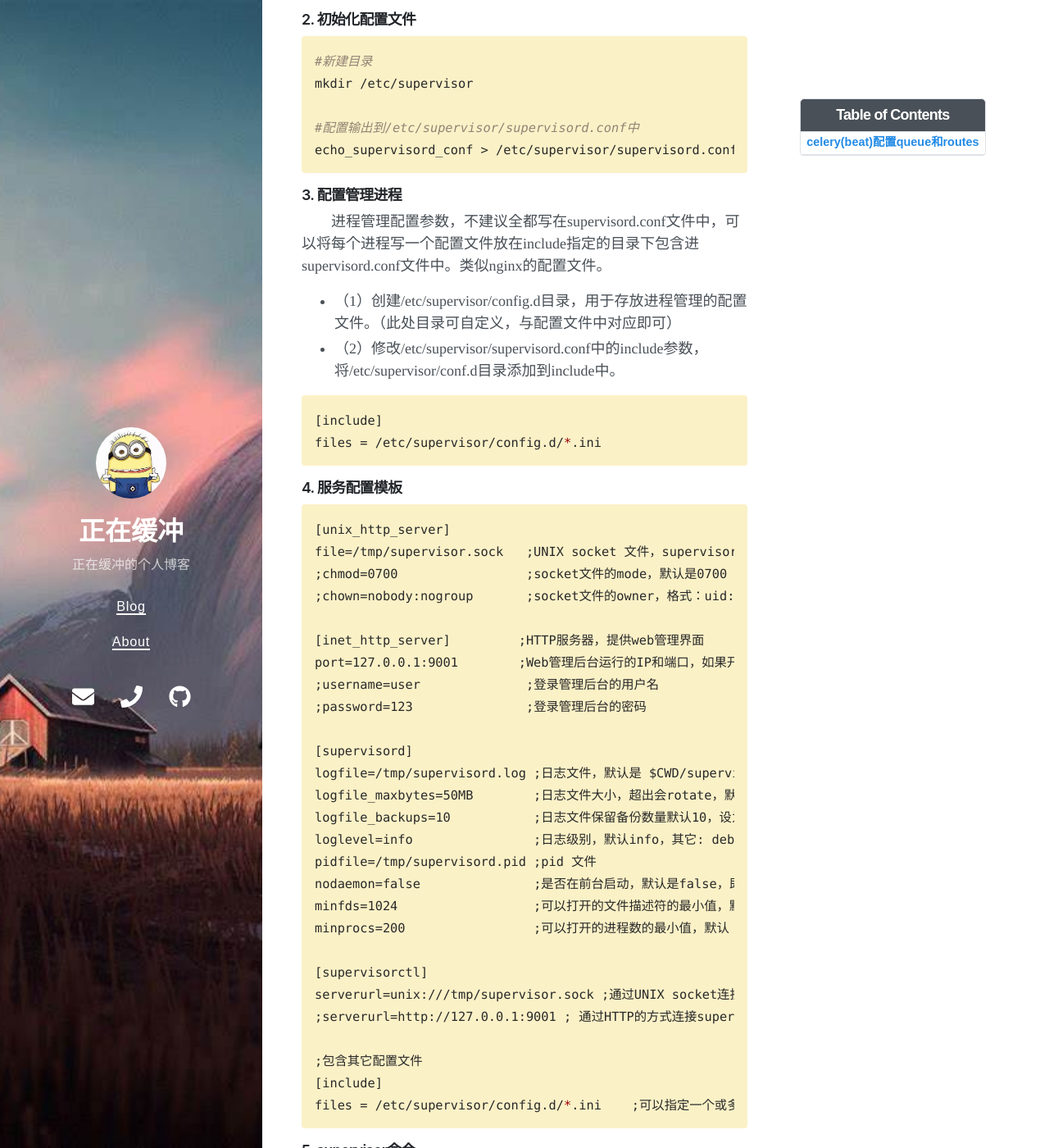
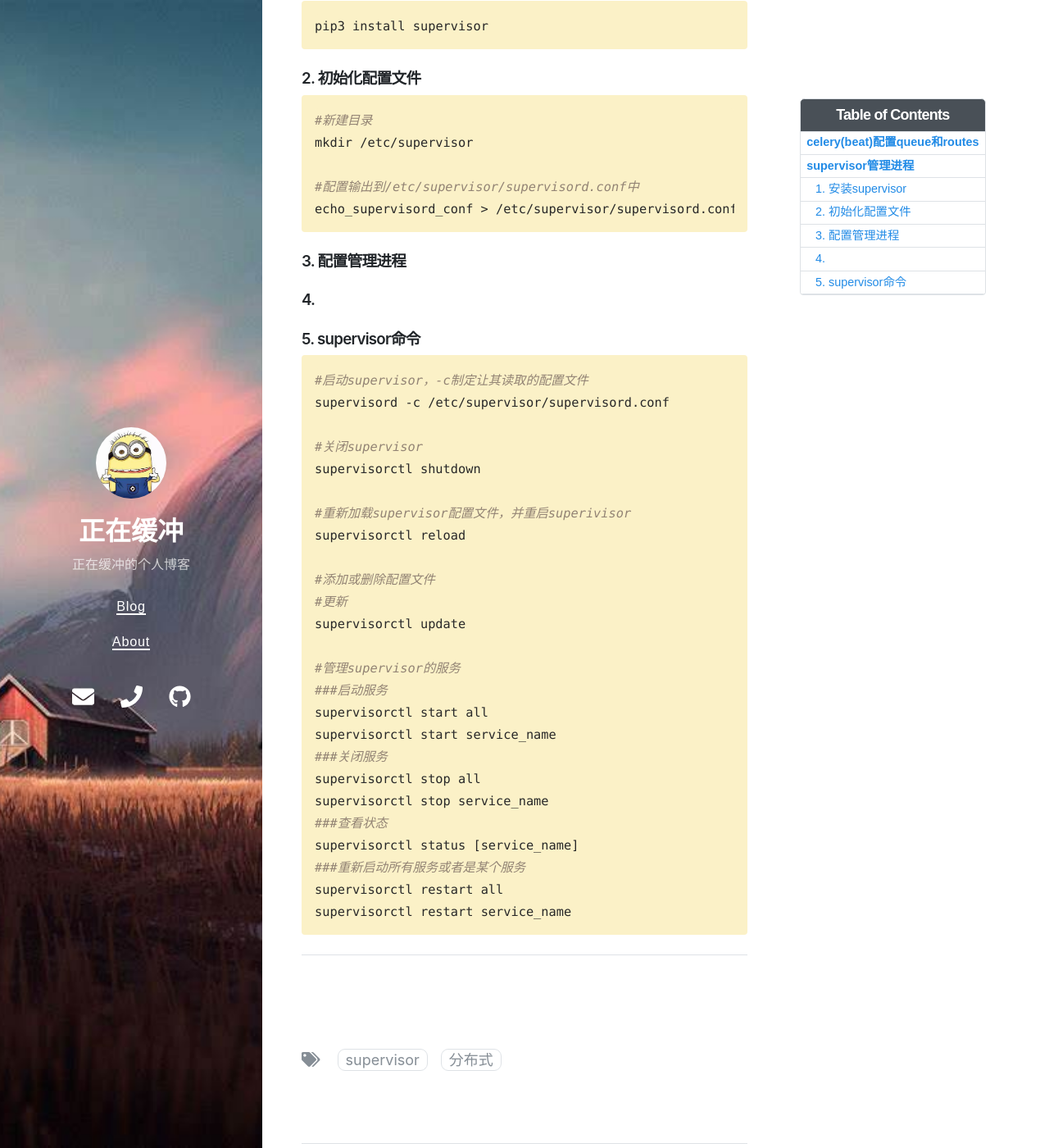
Before and after one commit to Zzhc3321/personal-blog.github.io, a Jekyll site: the page built from _posts/2022-03-13-supervisor配置.md, in a window 1280 px wide and 1400 px high, scrolled down 1144 px. Shown: the whole window at 82% size. Built offline with Jekyll 4.4.1, drawn with Linux system fonts in a browser that asks for light colours; nearby versions of some CDN libraries.

Commit message:
修改文件: _posts/2022-03-13-supervisor配置.md

````diff
--- a/_posts/2022-03-13-supervisor配置.md
+++ b/_posts/2022-03-13-supervisor配置.md
@@ -73,55 +74,13 @@
 echo_supervisord_conf > /etc/supervisor/supervisord.conf
 ```
 
-#### 3. 配置管理进程
-&emsp;&emsp;进程管理配置参数，不建议全都写在supervisord.conf文件中，可以将每个进程写一个配置文件放在include指定的目录下包含进supervisord.conf文件中。类似nginx的配置文件。
+### 3. 配置管理进程
 
 
-- （1）创建/etc/supervisor/config.d目录，用于存放进程管理的配置文件。（此处目录可自定义，与配置文件中对应即可）
-- （2）修改/etc/supervisor/supervisord.conf中的include参数，将/etc/supervisor/conf.d目录添加到include中。
+### 4.
 
 
-
-
-```shell
-[include]
-files = /etc/supervisor/config.d/*.ini
-```
-
-
-#### 4. 服务配置模板
-
-```shell
-[unix_http_server]
-file=/tmp/supervisor.sock   ;UNIX socket 文件，supervisorctl 会使用
-;chmod=0700                 ;socket文件的mode，默认是0700
-;chown=nobody:nogroup       ;socket文件的owner，格式：uid:gid
-
-[inet_http_server]         ;HTTP服务器，提供web管理界面
-port=127.0.0.1:9001        ;Web管理后台运行的IP和端口，如果开放到公网，需要注意安全性
-;username=user              ;登录管理后台的用户名
-;password=123               ;登录管理后台的密码
-
-[supervisord]
-logfile=/tmp/supervisord.log ;日志文件，默认是 $CWD/supervisord.log
-logfile_maxbytes=50MB        ;日志文件大小，超出会rotate，默认 50MB，如果设成0，表示不限制大小
-logfile_backups=10           ;日志文件保留备份数量默认10，设为0表示不备份
-loglevel=info                ;日志级别，默认info，其它: debug,warn,trace
-pidfile=/tmp/supervisord.pid ;pid 文件
-nodaemon=false               ;是否在前台启动，默认是false，即以 daemon 的方式启动
-minfds=1024                  ;可以打开的文件描述符的最小值，默认 1024
-minprocs=200                 ;可以打开的进程数的最小值，默认 200
-
-[supervisorctl]
-serverurl=unix:///tmp/supervisor.sock ;通过UNIX socket连接supervisord，路径与unix_http_server部分的file一致
-;serverurl=http://127.0.0.1:9001 ; 通过HTTP的方式连接supervisord
-
-;包含其它配置文件
-[include]
-files = /etc/supervisor/config.d/*.ini    ;可以指定一个或多个以.ini结束的配置文件
-```
-
-#### 5. supervisor命令
+### 5. supervisor命令
 ```python
 #启动supervisor，-c制定让其读取的配置文件
 supervisord -c /etc/supervisor/supervisord.conf
````
Also changed, not shown: other parts of _posts/2022-03-13-supervisor配置.md (+3 -2 lines).
